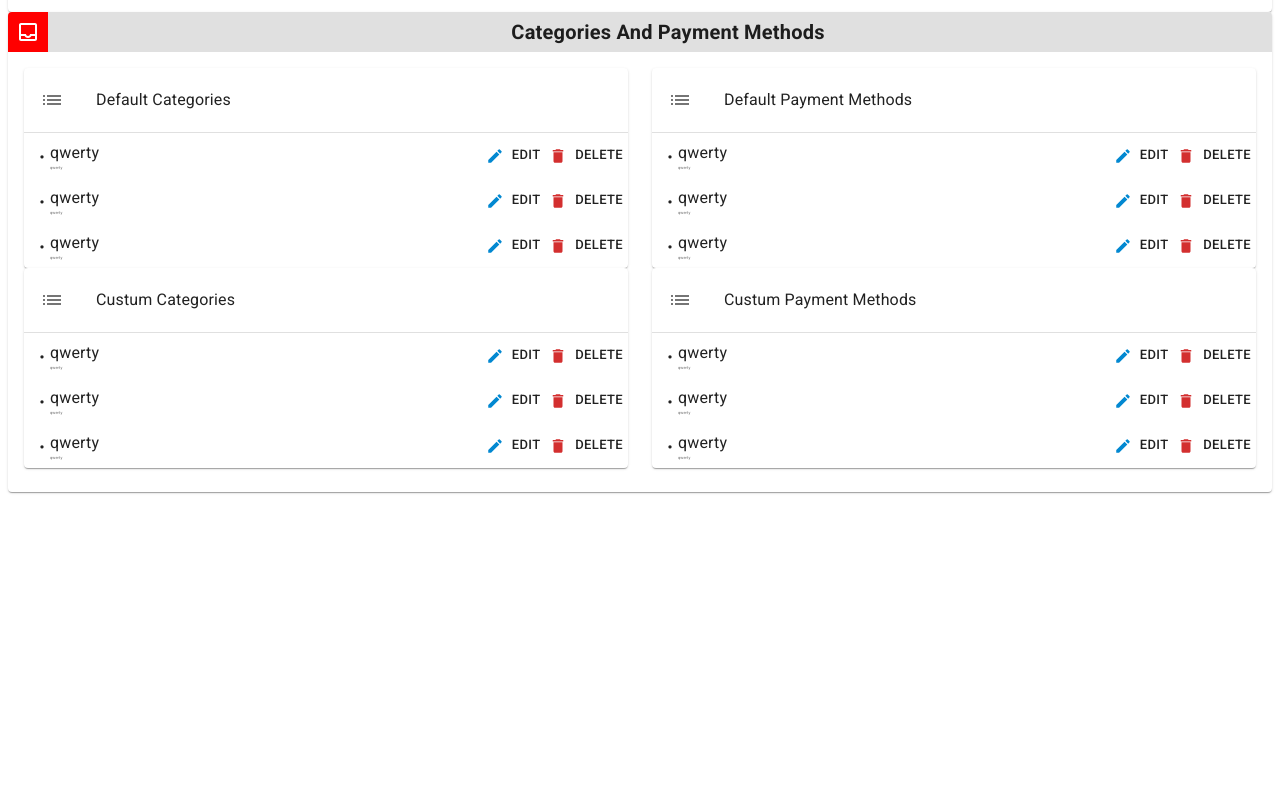
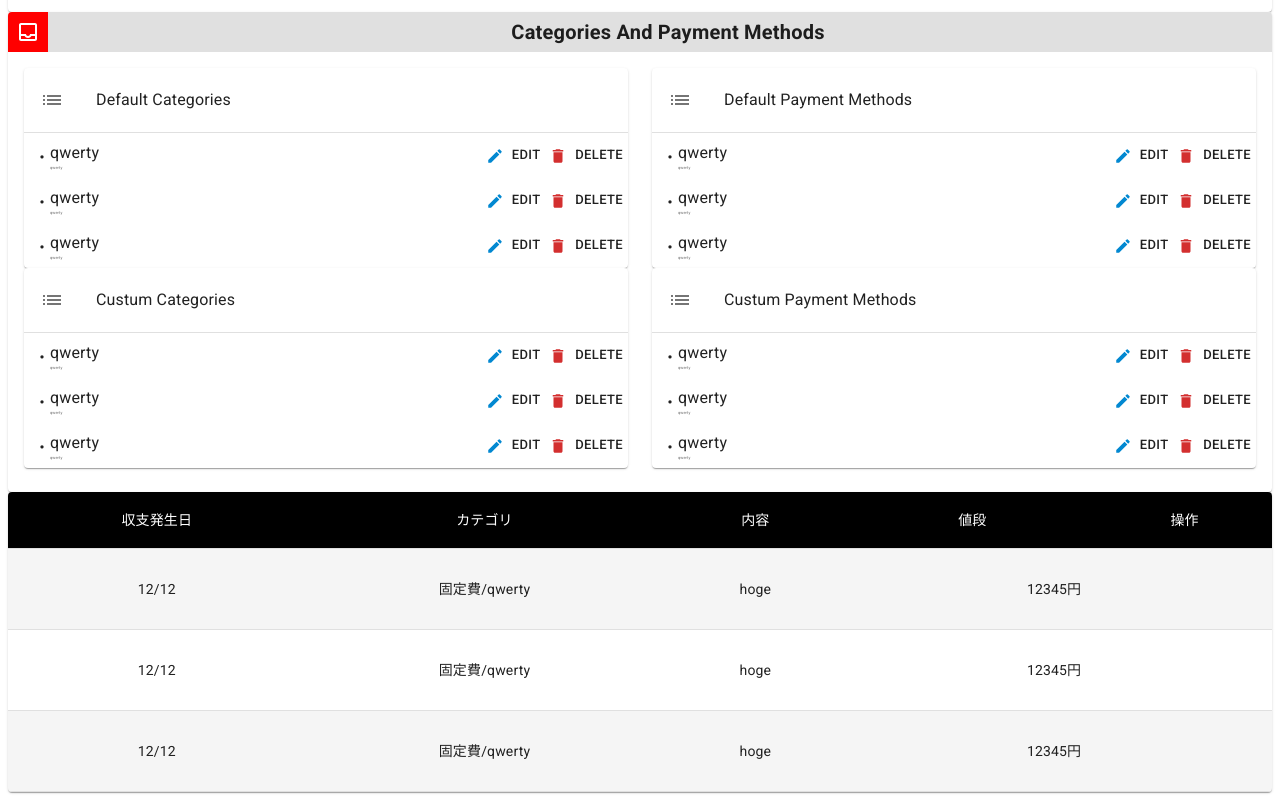
Before and after one commit to nobumitsu-1995/KakeiboApp_V2_front, a React (Create React App) app in the folder frontend/: page / in a window 1280 px wide. Shown: the part 624-1424 px from the top of the page. Before the commit the page ends 1124 px from the top, so only its background shows below. Built offline with nearby package versions, Linux system fonts and the light colour scheme.

Commit message:
templatesファイルの作成

```diff
--- a/frontend/src/App.tsx
+++ b/frontend/src/App.tsx
@@ -2,10 +2,40 @@ import React from 'react';
 import './App.css';
 import Header from './components/organisms/Header';
 import CategoriesAndPaymentMethods from './components/templates/CategoriesAndPaymentMethods';
+import IndexItems from './components/templates/IndexItems';
 import MoneyInfo from './components/templates/MoneyInfo';
 import UserInfo from './components/templates/UserInfo';
 
 function App() {
+  const items = [
+    {
+      id: "1234",
+      date: "12/12",
+      category: {big_category: "fixed_cost", name: "qwerty"},
+      payment_method: {name: "12345"},
+      name: "hoge",
+      price: 12345,
+      note: "qwertyuiop@["
+    },
+    {
+      id: "1234",
+      date: "12/12",
+      category: {big_category: "fixed_cost", name: "qwerty"},
+      payment_method: {name: "12345"},
+      name: "hoge",
+      price: 12345,
+      note: "qwertyuiop@["
+    },
+    {
+      id: "1234",
+      date: "12/12",
+      category: {big_category: "fixed_cost", name: "qwerty"},
+      payment_method: {name: "12345"},
+      name: "hoge",
+      price: 12345,
+      note: "qwertyuiop@["
+    },
+  ]
 
   return (
     <div className="App">
@@ -14,6 +44,7 @@ function App() {
       <UserInfo/>
       <MoneyInfo/>
       <CategoriesAndPaymentMethods/>
+      <IndexItems items={items}/>
     </div>
   );
 }
--- /dev/null
+++ b/frontend/src/components/molecules/Modal.tsx
@@ -0,0 +1,69 @@
+import React from "react";
+import { makeStyles, Theme, createStyles } from "@material-ui/core/styles";
+import {Modal as MUIModal, Backdrop, Fade} from "@material-ui/core";
+
+type Props = {
+    children: React.ReactNode[];
+}
+
+const useStyles = makeStyles((theme: Theme) =>
+    createStyles({
+        modal: {
+            display: "flex",
+            alignItems: "center",
+            justifyContent: "center"
+        },
+        paper: {
+            backgroundColor: theme.palette.background.paper,
+            border: "1px solid #000",
+            boxShadow: theme.shadows[5],
+            padding: theme.spacing(2, 4, 3),
+            display: "flex",
+            flexDirection: "column"
+        },
+        button: {
+            display: "inline"
+        },
+    })
+    );
+
+const Modal: React.FC<Props> = (props) => {
+    const classes = useStyles();
+    const [open, setOpen] = React.useState<boolean>(false);
+
+    const handleOpen = () => {
+        setOpen(true);
+    };
+
+    const handleClose = () => {
+        setOpen(false);
+    };
+
+    return (
+        <>
+            <div className={classes.button} onClick={handleOpen} >
+                {props.children[0]}
+            </div>
+            <MUIModal
+                aria-labelledby="transition-modal-title"
+                aria-describedby="transition-modal-description"
+                className={classes.modal}
+                open={open}
+                onClose={handleClose}
+                closeAfterTransition
+                BackdropComponent={Backdrop}
+                BackdropProps={{
+                    timeout: 500
+                }}
+            >
+                <Fade in={open}>
+                    <div className={classes.paper}>
+                        {props.children[1]}
+                    </div>
+                </Fade>
+            </MUIModal>
+        </>
+    );
+};
+
+export default Modal;
--- /dev/null
+++ b/frontend/src/components/organisms/ShowItem.tsx
@@ -0,0 +1,54 @@
+import { Typography } from "@material-ui/core";
+import { AttachFile, Comment, MonetizationOn } from "@mui/icons-material";
+import { translateBigCategory } from "../../reducks/items/operations";
+import { itemState } from "../../reducks/items/type";
+import Card from "../molecules/Card";
+import ItemMenu from "../molecules/ItemMenu";
+import Modal from "../molecules/Modal";
+
+type Props = {
+    item: itemState;
+}
+
+const ShowItem: React.FC<Props> = (props) => {
+    return (
+        <Modal>
+            <p>{props.item.name}</p>
+            <>
+                <div>
+                    <ItemMenu/>
+                </div>
+                <Card color={"green"}　title={"支出情報"}>
+                    <AttachFile/>
+                    <>
+                        <Typography color="textSecondary">
+                                {translateBigCategory(props.item.category.big_category)} / {props.item.category.name}
+                        </Typography>
+                        <Typography variant="h5" component="h2">
+                            {props.item.name} ： ￥{props.item.price}
+                        </Typography>
+                        <Typography align="right" color="textSecondary">
+                            {props.item.date}
+                        </Typography>
+                    </>
+                </Card>
+                <Card color={"gold"}　title={"支払方法"}>
+                    <MonetizationOn/>
+                    <Typography>
+                        支払方法 ： {props.item.payment_method.name}
+                    </Typography>
+                </Card>
+                <Card color={"green"}　title={"備考"}>
+                    <Comment/>
+                    <Typography color="textSecondary">
+                        備考：
+                        <br />
+                        {props.item.note}
+                    </Typography>
+                </Card>
+            </>
+        </Modal>
+    );
+}
+
+export default ShowItem;
--- /dev/null
+++ b/frontend/src/components/templates/IndexItems.tsx
@@ -0,0 +1,33 @@
+import { translateBigCategory } from "../../reducks/items/operations";
+import { itemState } from "../../reducks/items/type";
+import ItemMenu from "../molecules/ItemMenu";
+import Table, { StyledTableCell, StyledTableRow } from "../molecules/Table";
+import ShowItem from "../organisms/ShowItem";
+
+type Props = {
+    items: itemState[];
+}
+
+const IndexItems: React.FC<Props> = (props) => {
+    return (
+        <Table headerItems={["収支発生日","カテゴリ","内容","値段","操作"]}>
+            {props.items.map((item) => (
+                <StyledTableRow key={item.id}>
+                    <StyledTableCell align="center">
+                        {item.date}
+                    </StyledTableCell>
+                    <StyledTableCell align="center">
+                        {translateBigCategory(item.category.big_category)}/{item.category.name}
+                    </StyledTableCell>
+                    <StyledTableCell align="center"><ShowItem item={item}/></StyledTableCell>
+                    <StyledTableCell align="right">{item.price}円</StyledTableCell>
+                    <StyledTableCell align="center">
+                        <ItemMenu/>
+                    </StyledTableCell>
+                </StyledTableRow>
+            ))}
+        </Table>
+    );
+}
+
+export default IndexItems;
--- /dev/null
+++ b/frontend/src/reducks/items/operations.ts
@@ -0,0 +1,10 @@
+export const translateBigCategory = (bigCategory: string) => {
+    switch (bigCategory) {
+        case "fixed_cost":
+            return "固定費";
+        case "variable_cost":
+            return "変動費";
+        case "income":
+            return "収入";
+    }
+}
--- /dev/null
+++ b/frontend/src/reducks/items/type.ts
@@ -0,0 +1,9 @@
+export type itemState = {
+    id: string;
+    date: string;
+    category: {big_category: string, name: string};
+    payment_method: {name: string}
+    name: string;
+    price: number;
+    note: string;
+};
```
